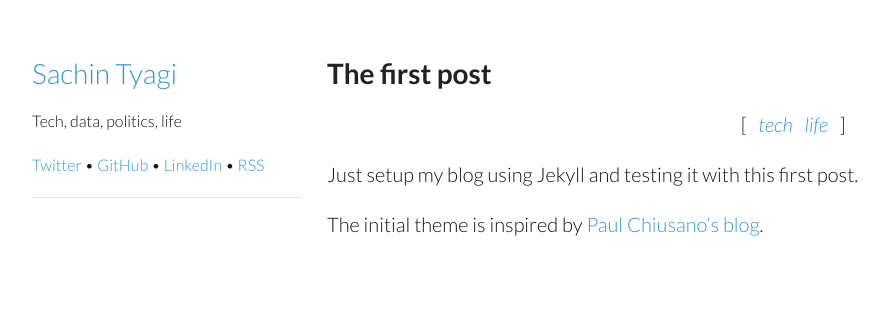
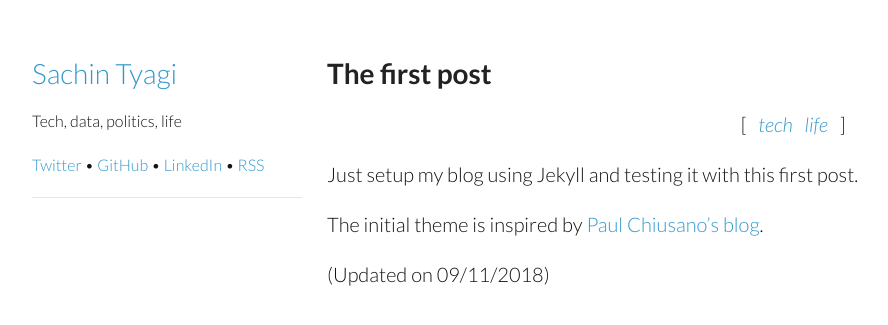
Before and after one commit to sachintyagi22/sachintyagi22.github.io, a Jekyll site: the page built from _posts/2018-04-03-first-post.markdown, in a window 1280 px wide. Shown: the top 325 px of the page, without its empty margins (178-1066 px from the left). Built offline with Jekyll 4.4.1, drawn with Linux system fonts in a browser that asks for light colours; comment, search, counter and statistics services are not loaded.

Commit message:
Update 2018-04-03-first-post.markdown

```diff
--- a/_posts/2018-04-03-first-post.markdown
+++ b/_posts/2018-04-03-first-post.markdown
@@ -7,3 +7,5 @@ title: The first post
 Just setup my blog using Jekyll and testing it with this first post.
 
 The initial theme is inspired by [Paul Chiusano's blog](https://pchiusano.github.io/).
+
+(Updated on 09/11/2018)
```
